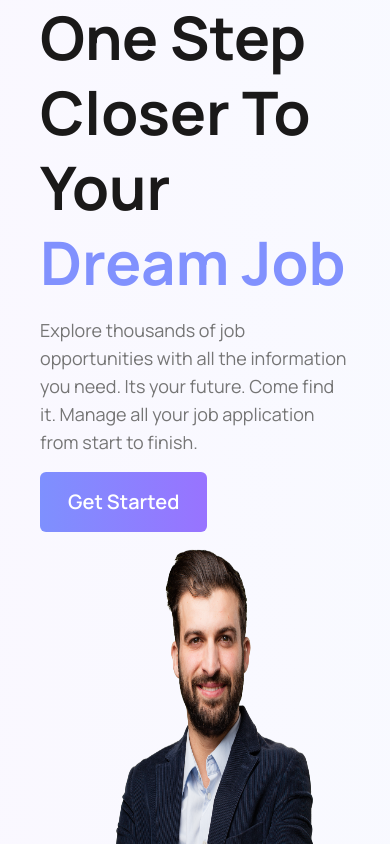
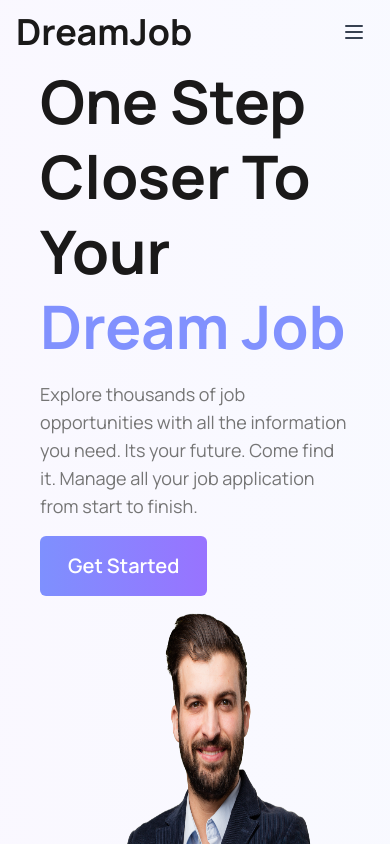
Before and after one commit to khairul-bashar/carrer-hub, a React (Vite) app: page / in a window 390 px wide. Shown: the top 844 px of the page. Built offline with nearby package versions, Linux system fonts and the light colour scheme.

Commit message:
header problem fix

```diff
--- a/src/Components/Home/Home.jsx
+++ b/src/Components/Home/Home.jsx
@@ -3,6 +3,7 @@ import { useLoaderData } from 'react-router-dom';
 import Banner from '../Banner/Banner';
 import Jobs from '../Jobs/Jobs';
 import FeatureJobs from '../FeatureJobs/FeatureJobs';
+import Navbar from '../Navbar/Navbar';
 const Home = () => {
 
 
@@ -10,6 +11,7 @@ const Home = () => {
 
     return (
       <div>
+        <Navbar/>
         <Banner></Banner>
         <Jobs></Jobs>
         <FeatureJobs jobs={jobs}></FeatureJobs>
--- /dev/null
+++ b/src/Components/Navbar/Navbar.jsx
@@ -0,0 +1,73 @@
+import { useState } from "react"
+import { Link } from "react-router-dom"
+
+export default function Navbar() {
+  const [navbar, setNavbar] = useState(false)
+
+  return (
+    <nav className="w-full bg-gradient-to-r from-[#9873FF0D] to-[#7E90FE0D] ">
+      <div className="justify-between px-4 mx-auto lg:max-w-7xl md:items-center md:flex md:px-8">
+        <div>
+          <div className="flex items-center justify-between py-3 md:py-5 md:block">
+            <Link to="/" className="text-4xl font-bold text-primary ">
+              DreamJob
+            </Link>
+            <div className="md:hidden">
+              <button
+                className="p-2 text-gray-700 rounded-md outline-none focus:border-gray-400 focus:border"
+                onClick={() => setNavbar(!navbar)}
+              >
+                {navbar ? (
+                  <svg
+                    xmlns="http://www.w3.org/2000/svg"
+                    className="w-6 h-6"
+                    viewBox="0 0 20 20"
+                    fill="currentColor"
+                  >
+                    <path
+                      fillRule="evenodd"
+                      d="M4.293 4.293a1 1 0 011.414 0L10 8.586l4.293-4.293a1 1 0 111.414 1.414L11.414 10l4.293 4.293a1 1 0 01-1.414 1.414L10 11.414l-4.293 4.293a1 1 0 01-1.414-1.414L8.586 10 4.293 5.707a1 1 0 010-1.414z"
+                      clipRule="evenodd"
+                    />
+                  </svg>
+                ) : (
+                  <svg
+                    xmlns="http://www.w3.org/2000/svg"
+                    className="w-6 h-6"
+                    fill="none"
+                    viewBox="0 0 24 24"
+                    stroke="currentColor"
+                    strokeWidth={2}
+                  >
+                    <path
+                      strokeLinecap="round"
+                      strokeLinejoin="round"
+                      d="M4 6h16M4 12h16M4 18h16"
+                    />
+                  </svg>
+                )}
+              </button>
+            </div>
+          </div>
+        </div>
+        <div>
+          <div
+            className={`flex justify-center pb-3 mt-8 md:block md:pb-0 md:mt-0 ${
+              navbar ? "block" : "hidden"
+            }`}
+          >
+            <ul className=" flex flex-col md:flex-row items-center justify-center space-y-8  md:space-x-6 md:space-y-0 text-lg text-neutral font-semibold">
+              <Link to="/">Home</Link>
+              <Link to="/Statistics">Statistics</Link>
+              <Link to="/AppliedJobs">Applied Jobs</Link>
+              <Link to="/Blog">Blog</Link>
+              <Link className="text-white text-xl font-semibold py-4 px-7 rounded-md bg-gradient-to-r from-[#7E90FE] to-[#9873FF] hover:from-pink-500 hover:to-yellow-500 transition-all">
+                Start Appling
+              </Link>
+            </ul>
+          </div>
+        </div>
+      </div>
+    </nav>
+  )
+}
```
